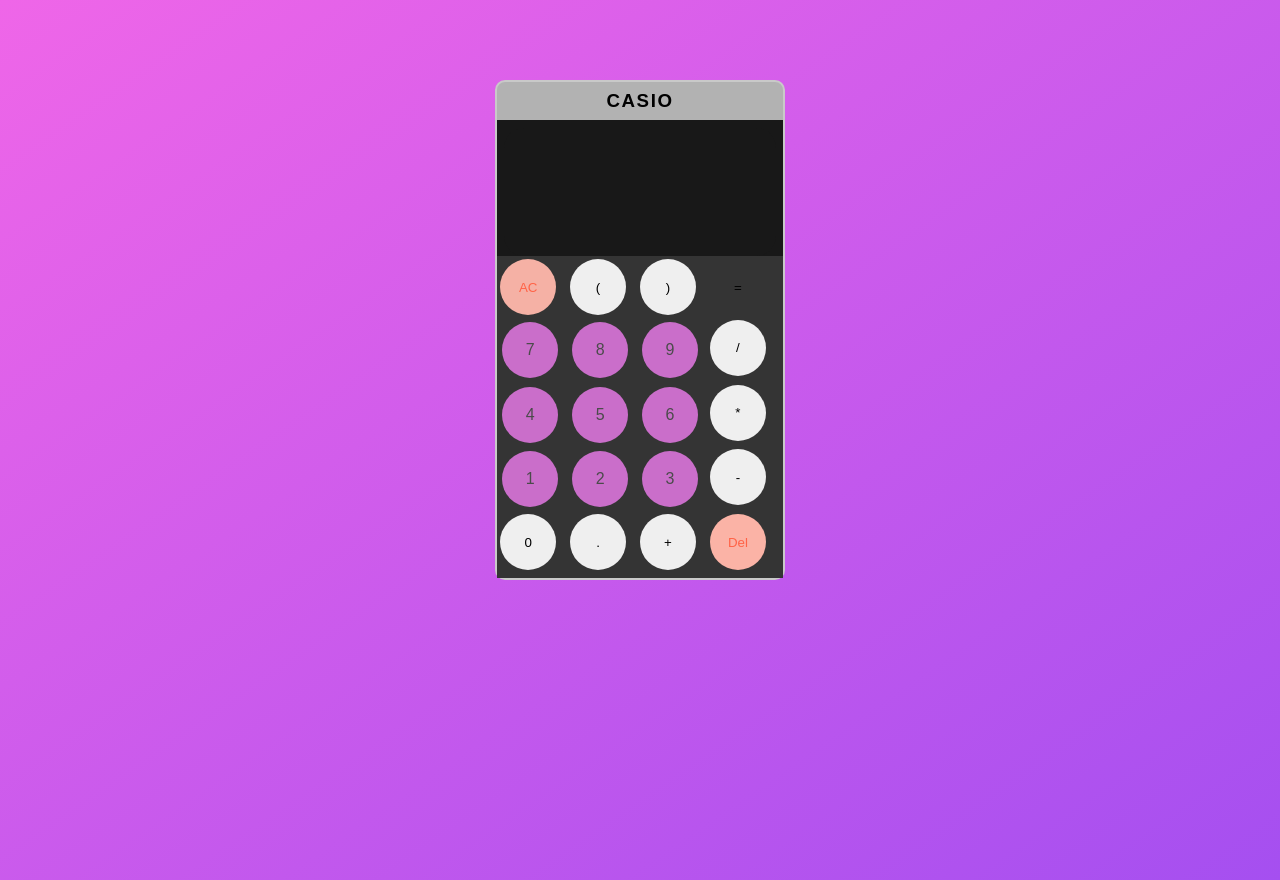
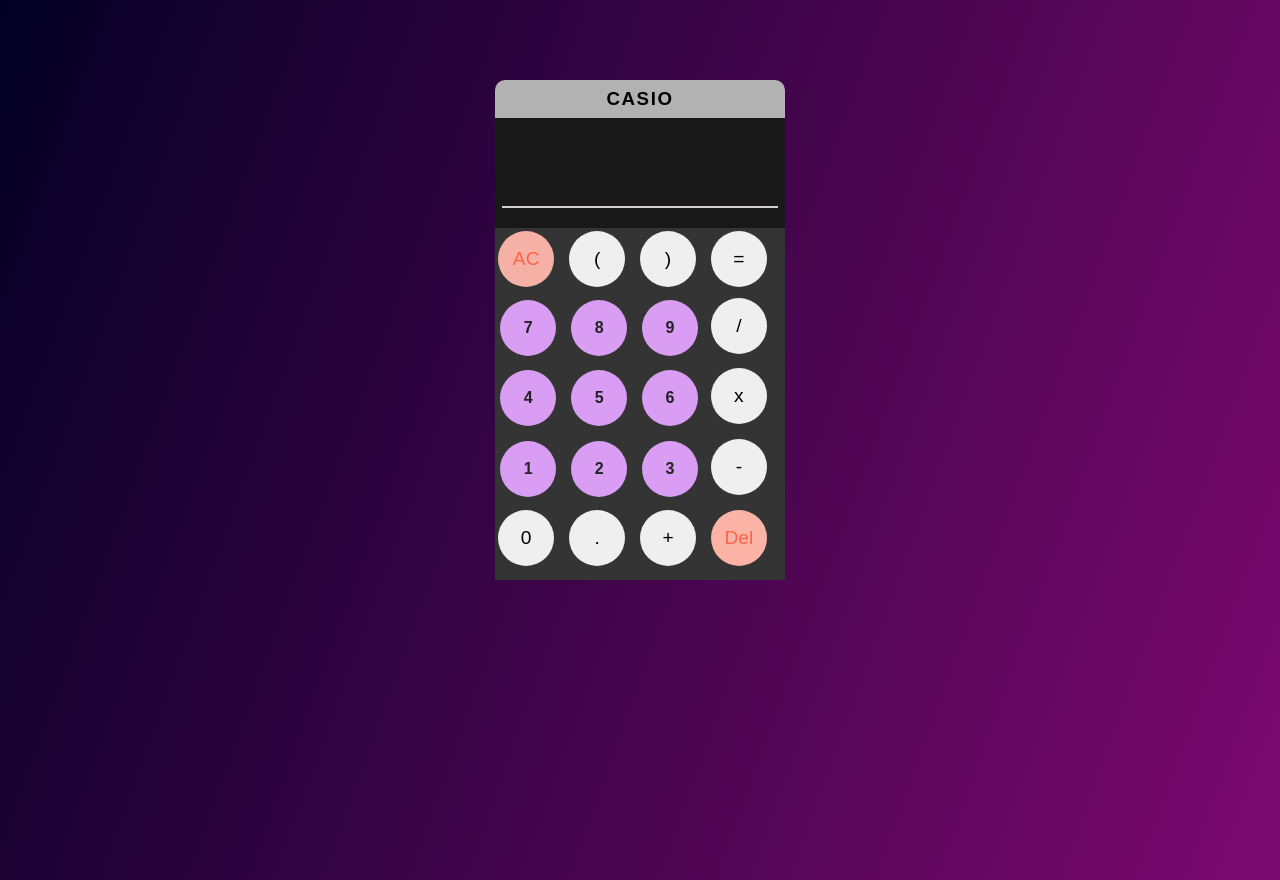
Before and after one commit to Abhishek1380/Calculator, a plain HTML site: page index.html in a window 1280 px wide. Drawn offline with Linux system fonts and the light colour scheme.

Commit message:
Design Changed

```diff
--- a/CSS/style.css
+++ b/CSS/style.css
@@ -10,7 +10,7 @@
     display: flex;
     justify-content: center;
     margin-top: 5em;
-    background-image: linear-gradient(to right bottom, rgb(239, 102, 232), rgb(165, 79, 240));
+    background: linear-gradient(110deg, rgba(2, 0, 36, 1) 0%, rgba(121, 9, 109, 1) 97% 100%);
 }
 
 .calculator {
@@ -19,7 +19,7 @@
     background: #b2b2b2;
     display: flex;
     flex-direction: column;
-    border: 2px solid #c9c9c9;
+    /* border: 2px solid #c9c9c9; */
     border-radius: 10px;
     opacity: 1;
 }
@@ -31,12 +31,6 @@
 
 .showcase-top>h3 {
     letter-spacing: 0.1rem;
-}
-
-.showcase-screen {
-    background-color: #181818;
-    width: 100%;
-    height: 20vh;
 }
 
 .showcase-content {
@@ -71,14 +65,17 @@
     height: 3.5rem;
     border-radius: 50%;
     border: transparent;
+    font-size: 1.2rem;
+    text-align: center;
 }
 
 .inputnumber {
-    font-size: 1rem;
+    font-weight: 600;
+    font-size: 1em;
     margin: 2px;
-    color: #4b4b4b;
+    color: #222;
     cursor: pointer;
-    background-color: rgb(202, 110, 202);
+    background-color: rgb(217, 157, 243);
 }
 
 .input:hover {
@@ -101,12 +98,21 @@
     color: tomato;
 }
 
-.btn-green {
-    background-color: var(--light-green);
-    color: var(--white);
-}
-
 /* .diff {
     display: grid;
     grid-template-columns: repeat(3, 1fr);
 } */
+
+.showcase-screen {
+    height: 150px;
+    background-color: #181818;
+}
+
+.screen {
+    text-align: right;
+    padding-top: 1.5em;
+    margin-top: 2.5rem;
+    height: 50px;
+    border-bottom: 2px solid #d2cece;
+    border-radius: 0;
+}
--- a/index.html
+++ b/index.html
@@ -24,7 +24,7 @@
             <input type="button" value="AC" id="clear" class="input">
             <input type="button" value="(" id="(" class="input">
             <input type="button" value=")" id=")" class="input">
-            <input type="button" value="=" id="equal" class="input btn-green">
+            <input type="button" value="=" id="equal" class="input">
             <input type="button" value="7" id="7" class="input inputnumber">
             <input type="button" value="8" id="8" class="input inputnumber">
             <input type="button" value="9" id="9" class="input inputnumber">
@@ -32,7 +32,7 @@
             <input type="button" value="4" id="4" class="input inputnumber">
             <input type="button" value="5" id="5" class="input inputnumber">
             <input type="button" value="6" id="6" class="input inputnumber">
-            <input type="button" value="*" id="*" class="input">
+            <input type="button" value="x" id="*" class="input">
             <input type="button" value="1" id="1" class="input inputnumber">
             <input type="button" value="2" id="2" class="input inputnumber">
             <input type="button" value="3" id="3" class="input inputnumber">
```
